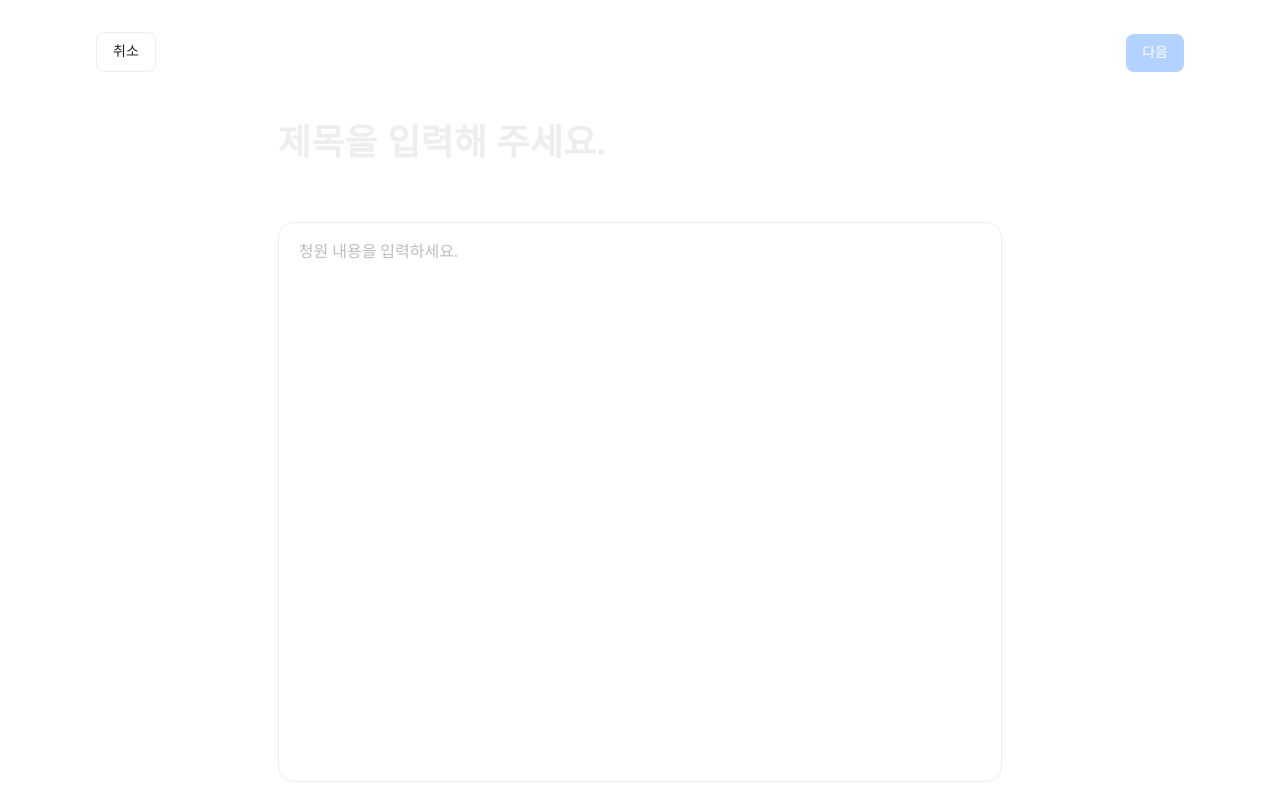
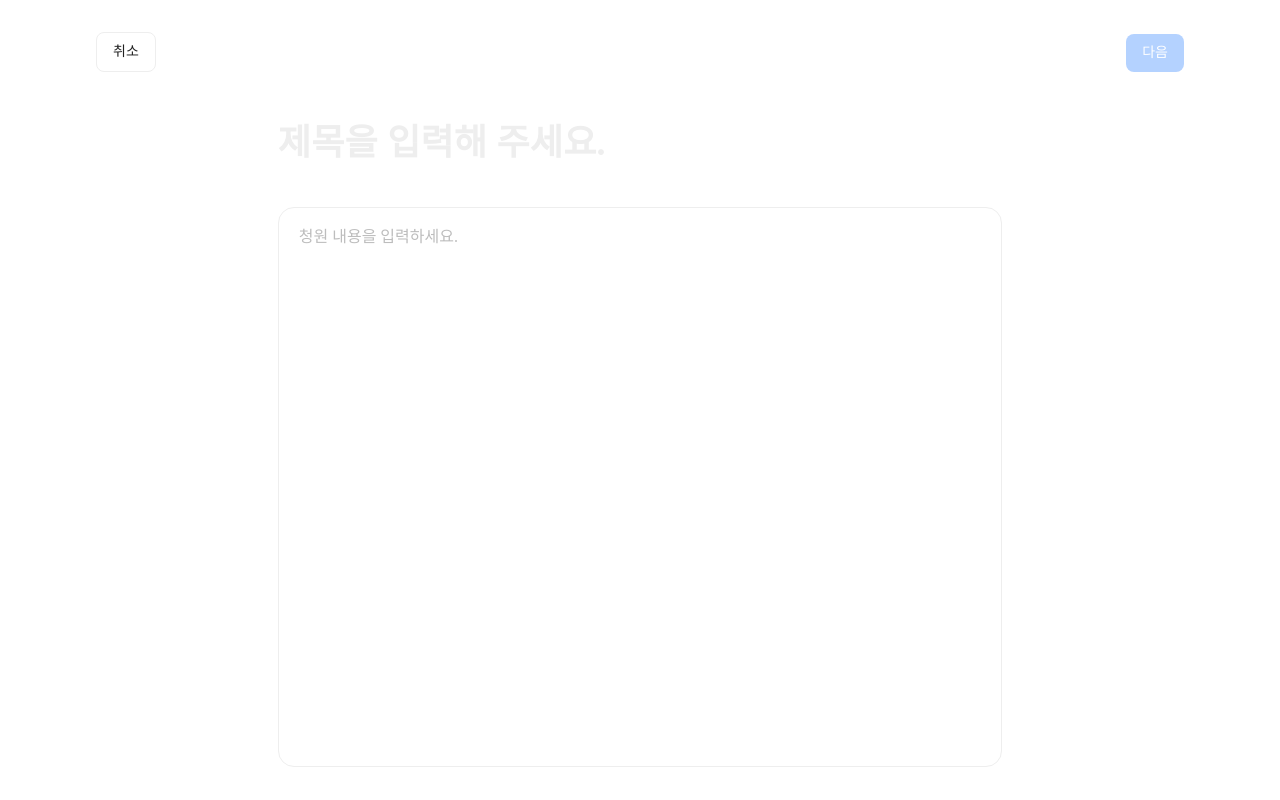
Before and after one commit to Bamdoliro/stupetition, a React (Create React App) app: page /petition/create in a window 1280 px wide. Built offline with nearby package versions, Linux system fonts and the light colour scheme; no server answers.

Commit message:
CHORE :: textarea -> input

```diff
--- a/src/components/CreatePetition/index.tsx
+++ b/src/components/CreatePetition/index.tsx
@@ -22,7 +22,11 @@ const CreatePetition = () => {
     },
   });
 
-  const onChange = (e: React.ChangeEvent<HTMLTextAreaElement>) => {
+  const onChange = (
+    e:
+      | React.ChangeEvent<HTMLInputElement>
+      | React.ChangeEvent<HTMLTextAreaElement>,
+  ) => {
     const { name, value } = e.target;
     setPetitionData({ ...petitionData, [name]: value });
   };
@@ -68,7 +72,8 @@ const CreatePetition = () => {
           onChange={onChange}
           name="title"
           placeholder="제목을 입력해 주세요."
-          maxLength={40}
+          minLength={2}
+          maxLength={20}
         />
         <S.ContentInput
           onChange={onChange}
--- a/src/components/CreatePetition/style.ts
+++ b/src/components/CreatePetition/style.ts
@@ -74,13 +74,13 @@ export const ContentsWrap = styled.div`
   height: 70%;
 `;
 
-export const TitleInput = styled.textarea`
+export const TitleInput = styled.input`
   font-weight: 700;
   font-size: 36px;
   line-height: 140%;
   letter-spacing: 0.25px;
   width: 100%;
-  resize: none;
+  margin-bottom: 39px;
   &::placeholder {
     color: ${color.gray200};
   }
```
